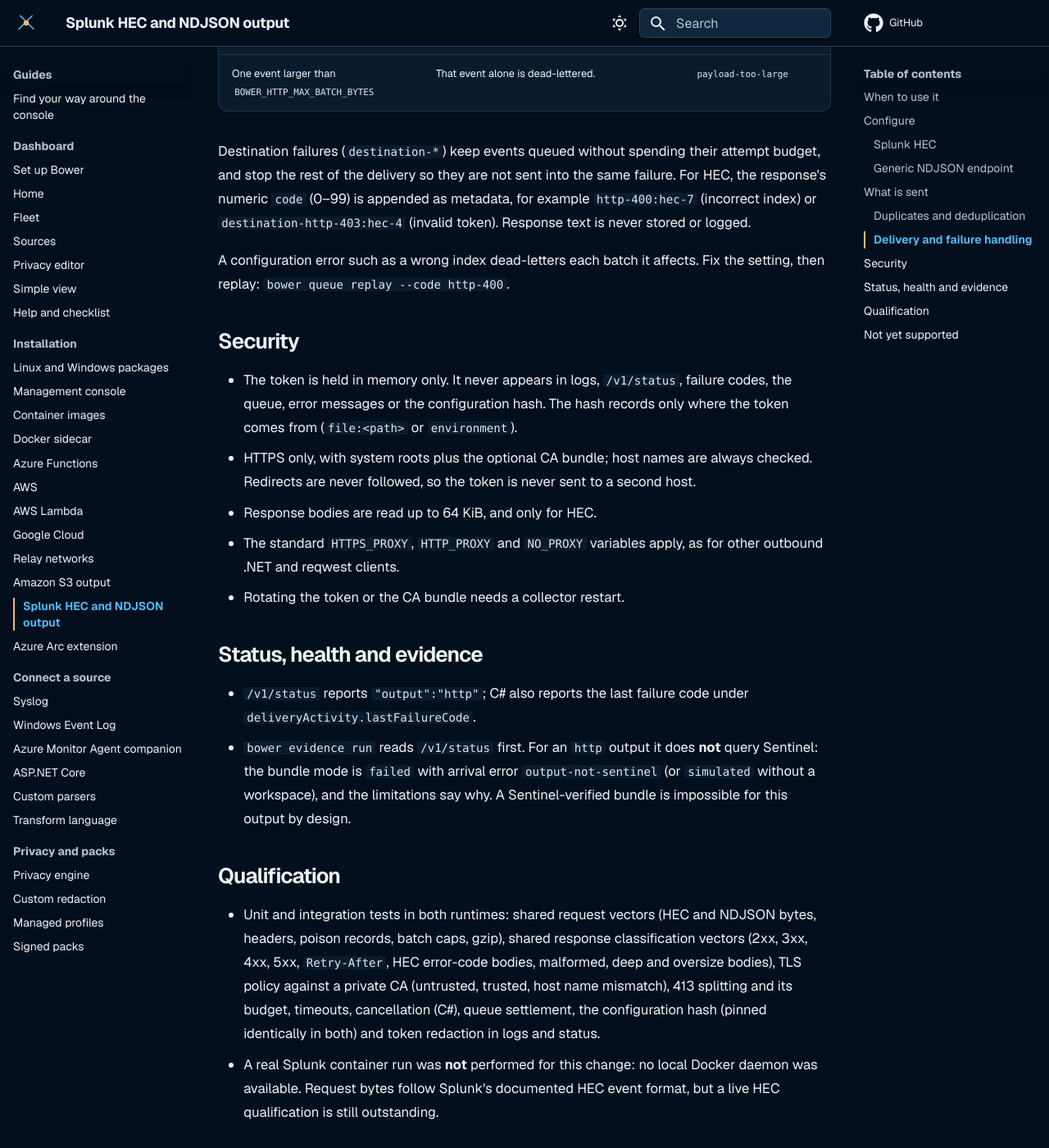
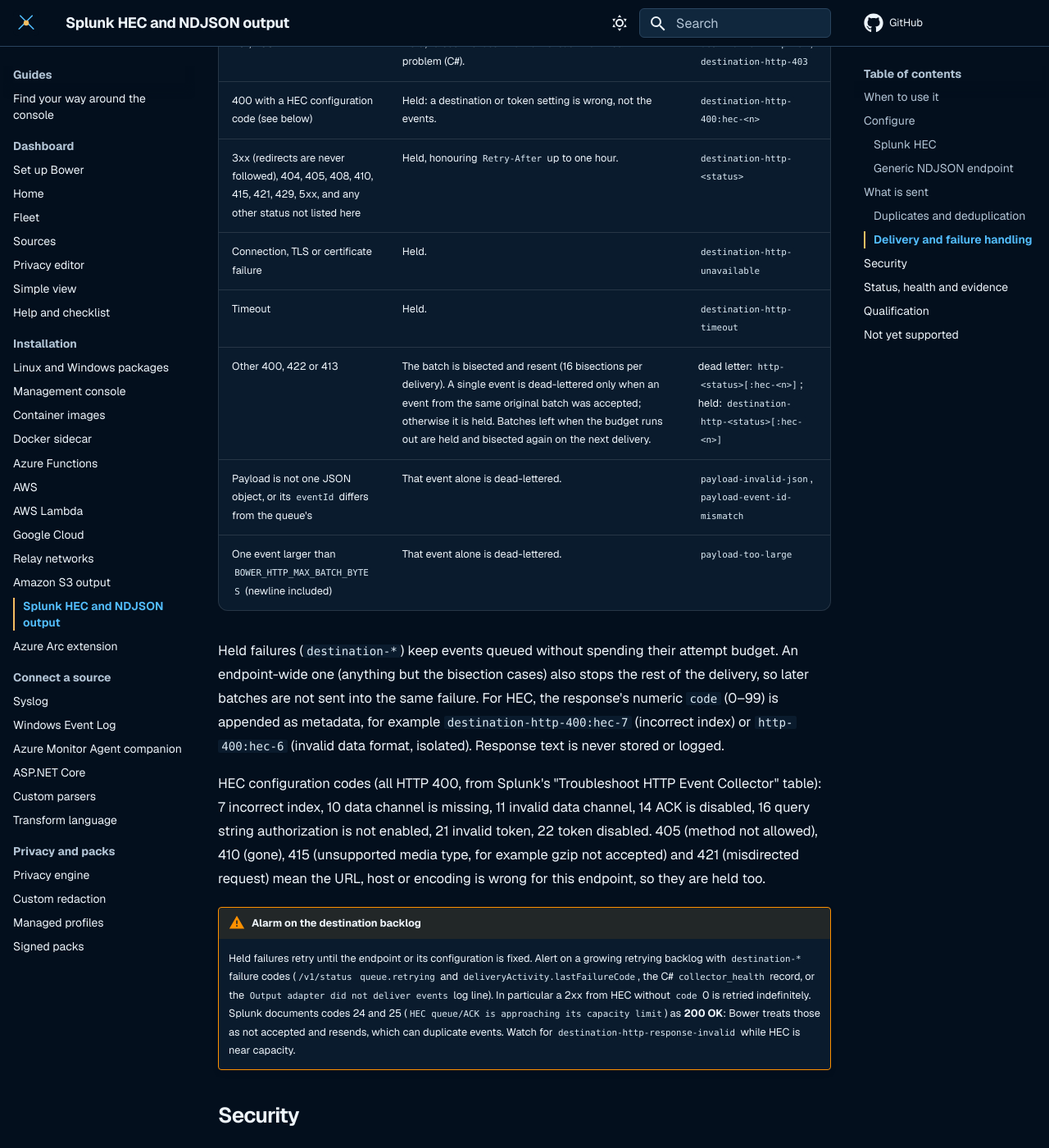
Before and after one commit to jusso-dev/Bower, an MkDocs documentation site: the page built from docs/deployment/http-splunk-hec-output.md, in a window 1280 px wide and 1400 px high, scrolled down 4645 px. Shown: the whole window at 82% size. Built offline with MkDocs 1.6.1 and Material for MkDocs 9.7.7, drawn with Linux system fonts in a browser that asks for light colours; some of the changed text lies outside the part shown.

Commit message:
Docs: HTTP output classification, duplicate window and alarms
Documents the held-versus-poison rules and the HEC configuration codes,
the Rust shutdown duplicate window (pre-existing worker behaviour), an
alarm on the destination-* backlog (a HEC 2xx without code 0, including
Splunk's 200 OK codes 24 and 25, retries indefinitely), self-signed
roots only in BOWER_HTTP_CA_BUNDLE, loopback IP literals without a
proxy, and the collector-output-not-sentinel evidence outcome.

Co-Authored-By: Claude Opus 5.5 <noreply@anthropic.com>

````diff
--- a/docs/deployment/http-splunk-hec-output.md
+++ b/docs/deployment/http-splunk-hec-output.md
@@ -34,9 +34,9 @@ reach it, exactly as they would reach Sentinel.
 | `BOWER_HTTP_FORMAT` | `splunk-hec` | `splunk-hec` or `ndjson`. |
 | `BOWER_HTTP_TOKEN_FILE` | — | File holding the token (preferred). A trailing newline is ignored. Read at start-up. |
 | `BOWER_HTTP_TOKEN` | — | The token itself, when a file is not possible. Exactly one of the two is required. |
-| `BOWER_HTTP_AUTH_HEADER` | `Authorization` | `ndjson` only. `Authorization` sends `Authorization: Bearer <token>`; any other header name (for example `X-Api-Key`) carries the token as is. Connection, content and proxy headers are refused. |
-| `BOWER_HTTP_CA_BUNDLE` | — | PEM roots added to the system roots, for a private CA. Certificate and host name verification are never disabled. |
-| `BOWER_HTTP_ALLOW_INSECURE_LOOPBACK` | `false` | Allows `http://` only to a loopback host (`localhost`, `127.0.0.0/8`, `::1`), for a local test endpoint. Plain HTTP to any other host is refused. |
+| `BOWER_HTTP_AUTH_HEADER` | `Authorization` | `ndjson` only. `Authorization` sends `Authorization: Bearer <token>`; any other header name (for example `X-Api-Key`) carries the token as is. Refused: hop-by-hop and framing headers (`Host`, `Connection`, `Transfer-Encoding`, `TE`, `Upgrade`, ...), proxy credentials, content headers (`Content-Type`, `Content-Length`, `Content-Disposition`, `Content-Range`, `Content-Language`, `Allow`, `Expires`, ...) and response-only headers (`Server`, `Location`, `Retry-After`, ...). The full list is in `tests/fixtures/http-output/vectors.json`; the collector also refuses to start if the header cannot be added to a request. |
+| `BOWER_HTTP_CA_BUNDLE` | — | PEM **self-signed root** CA certificates added to the system roots, for a private CA. Certificate and host name verification are never disabled. Put only roots in the bundle: the C# collector anchors trust at self-signed roots only, so an intermediate would be trusted by the Rust collector but not the C# one. Start-up refuses a bundle holding a certificate whose subject differs from its issuer. Servers must send their intermediates. |
+| `BOWER_HTTP_ALLOW_INSECURE_LOOPBACK` | `false` | Allows `http://` only to a loopback IP literal (`127.0.0.0/8` or `::1`), for a local test endpoint. Host names, `localhost` included, and every other address are refused. Plain HTTP never goes through a proxy. |
 | `BOWER_HTTP_HEC_INDEX` | token default | HEC `index` (lowercase letters, digits, `_`, `-`). Omitted when unset, so the token's default index applies. |
 | `BOWER_HTTP_HEC_SOURCETYPE` | `bower:security` | HEC `sourcetype`. |
 | `BOWER_HTTP_HEC_SOURCE` | `bower` | HEC `source`. |
@@ -109,6 +109,10 @@ bytes are pinned by `tests/fixtures/http-output/vectors.json`.
 
 Delivery is at least once. A request that times out after the endpoint accepted it, or
 a crash between acceptance and the queue's acknowledgement, sends the same event again.
+The Rust collector has one more window: on shutdown its delivery worker aborts the
+output task and discards its partial result, so batches the endpoint already accepted in
+that delivery stay leased and are sent again after the lease expires (C# waits for the
+output and settles what it accepted).
 Every copy carries the same `bower_event_id`, so deduplicate downstream, for example:
 
 ```spl
@@ -118,29 +122,46 @@ index=security sourcetype="bower:security" | dedup bower_event_id
 ## Delivery and failure handling
 
 Requests go one at a time, in queue order. The queue marks an event delivered only
-after the endpoint accepted it; nothing is deleted before then.
+after the endpoint accepted it; nothing is deleted before then. A response is never
+taken as proof that an event is bad unless the same request also proved that its
+siblings are good.
 
 | Response | Outcome | Failure code |
 |---|---|---|
 | 2xx (HEC: JSON body with `code` 0) | Delivered (`http:<format>:endpoint-accepted`). | — |
-| 2xx from HEC without `code` 0 (a proxy page, a captive portal, malformed or over 64 KiB) | Retried behind the destination circuit. | `destination-http-response-invalid` |
-| 401, 403 | Retried behind the destination circuit; raises the `destination-credential` health problem (C#). | `destination-http-401`, `destination-http-403` |
-| 404, 3xx (redirects are never followed), 408, 429, 5xx | Retried behind the destination circuit, honouring `Retry-After` up to one hour. | `destination-http-<status>` |
-| Connection, TLS or certificate failure | Retried behind the destination circuit. | `destination-http-unavailable` |
-| Timeout | Retried behind the destination circuit. | `destination-http-timeout` |
-| 413 | The batch is split in half and resent (at most 16 splits per delivery). A single event the endpoint still refuses is dead-lettered. | `http-413` |
-| Other 4xx (400, 405, 415, ...) | The whole batch is dead-lettered. | `http-<status>` |
+| 2xx from HEC without `code` 0 (a proxy page, a captive portal, malformed or over 64 KiB) | Held and retried, indefinitely. | `destination-http-response-invalid` |
+| 401, 403 | Held; raises the `destination-credential` health problem (C#). | `destination-http-401`, `destination-http-403` |
+| 400 with a HEC configuration code (see below) | Held: a destination or token setting is wrong, not the events. | `destination-http-400:hec-<n>` |
+| 3xx (redirects are never followed), 404, 405, 408, 410, 415, 421, 429, 5xx, and any other status not listed here | Held, honouring `Retry-After` up to one hour. | `destination-http-<status>` |
+| Connection, TLS or certificate failure | Held. | `destination-http-unavailable` |
+| Timeout | Held. | `destination-http-timeout` |
+| Other 400, 422 or 413 | The batch is bisected and resent (16 bisections per delivery). A single event is dead-lettered only when an event from the same original batch was accepted; otherwise it is held. Batches left when the budget runs out are held and bisected again on the next delivery. | dead letter: `http-<status>[:hec-<n>]`; held: `destination-http-<status>[:hec-<n>]` |
 | Payload is not one JSON object, or its `eventId` differs from the queue's | That event alone is dead-lettered. | `payload-invalid-json`, `payload-event-id-mismatch` |
-| One event larger than `BOWER_HTTP_MAX_BATCH_BYTES` | That event alone is dead-lettered. | `payload-too-large` |
+| One event larger than `BOWER_HTTP_MAX_BATCH_BYTES` (newline included) | That event alone is dead-lettered. | `payload-too-large` |
 
-Destination failures (`destination-*`) keep events queued without spending their
-attempt budget, and stop the rest of the delivery so they are not sent into the same
-failure. For HEC, the response's numeric `code` (0–99) is appended as metadata, for
-example `http-400:hec-7` (incorrect index) or `destination-http-403:hec-4` (invalid
-token). Response text is never stored or logged.
+Held failures (`destination-*`) keep events queued without spending their attempt budget.
+An endpoint-wide one (anything but the bisection cases) also stops the rest of the
+delivery, so later batches are not sent into the same failure. For HEC, the response's
+numeric `code` (0–99) is appended as metadata, for example `destination-http-400:hec-7`
+(incorrect index) or `http-400:hec-6` (invalid data format, isolated). Response text is
+never stored or logged.
 
-A configuration error such as a wrong index dead-letters each batch it affects. Fix the
-setting, then replay: `bower queue replay --code http-400`.
+HEC configuration codes (all HTTP 400, from Splunk's "Troubleshoot HTTP Event Collector"
+table): 7 incorrect index, 10 data channel is missing, 11 invalid data channel,
+14 ACK is disabled, 16 query string authorization is not enabled, 21 invalid token,
+22 token disabled. 405 (method not allowed), 410 (gone), 415 (unsupported media type,
+for example gzip not accepted) and 421 (misdirected request) mean the URL, host or
+encoding is wrong for this endpoint, so they are held too.
+
+!!! warning "Alarm on the destination backlog"
+    Held failures retry until the endpoint or its configuration is fixed. Alert on a
+    growing retrying backlog with `destination-*` failure codes (`/v1/status`
+    `queue.retrying` and `deliveryActivity.lastFailureCode`, the C# `collector_health`
+    record, or the `Output adapter did not deliver events` log line). In particular a
+    2xx from HEC without `code` 0 is retried indefinitely. Splunk documents codes 24 and
+    25 (`HEC queue/ACK is approaching its capacity limit`) as **200 OK**: Bower treats
+    those as not accepted and resends, which can duplicate events. Watch for
+    `destination-http-response-invalid` while HEC is near capacity.
 
 ## Security
 
@@ -150,25 +171,30 @@ setting, then replay: `bower queue replay --code http-400`.
 - HTTPS only, with system roots plus the optional CA bundle; host names are always
   checked. Redirects are never followed, so the token is never sent to a second host.
 - Response bodies are read up to 64 KiB, and only for HEC.
-- The standard `HTTPS_PROXY`, `HTTP_PROXY` and `NO_PROXY` variables apply, as for other
-  outbound .NET and reqwest clients.
+- For `https://`, the standard `HTTPS_PROXY`, `HTTP_PROXY` and `NO_PROXY` variables
+  apply, as for the Azure output. Plain `http://` (loopback only) never uses a proxy.
 - Rotating the token or the CA bundle needs a collector restart.
 
 ## Status, health and evidence
 
 - `/v1/status` reports `"output":"http"`; C# also reports the last failure code under
   `deliveryActivity.lastFailureCode`.
-- `bower evidence run` reads `/v1/status` first. For an `http` output it does **not**
-  query Sentinel: the bundle mode is `failed` with arrival error `output-not-sentinel`
-  (or `simulated` without a workspace), and the limitations say why. A Sentinel-verified
+- `bower evidence run` reads `/v1/status` **before** sending anything. Only
+  `azure-logs-ingestion` and `ama-spool` are known to deliver to Sentinel; `relay`, a
+  missing `output` or an unreadable status proceed, with the Sentinel query still the
+  only proof. For an `http` output no canary or probe is sent and Sentinel is not
+  queried: the bundle is `failed` with code `collector-output-not-sentinel` (or
+  `simulated` without a workspace) and a `NOT SENTINEL` limitation. A Sentinel-verified
   bundle is impossible for this output by design.
 
 ## Qualification
 
 - Unit and integration tests in both runtimes: shared request vectors (HEC and NDJSON
-  bytes, headers, poison records, batch caps, gzip), shared response classification
-  vectors (2xx, 3xx, 4xx, 5xx, `Retry-After`, HEC error-code bodies, malformed, deep and
-  oversize bodies), TLS policy against a private CA (untrusted, trusted, host name
+  bytes, headers, poison records, batch caps with byte-exact boundaries, gzip), shared
+  response classification vectors (2xx, 3xx, 4xx, 5xx, `Retry-After`, HEC error-code
+  bodies, malformed, deep and oversize bodies), shared isolation scenarios (mid-stream
+  poison, configuration errors, 413 splitting and budget exhaustion), header-name and
+  endpoint-policy vectors, a 500-event multi-pass delivery to a single-event endpoint, TLS policy against a private CA (untrusted, trusted, host name
   mismatch), 413 splitting and its budget, timeouts, cancellation (C#), queue
   settlement, the configuration hash (pinned identically in both) and token redaction in
   logs and status.
@@ -182,5 +208,6 @@ setting, then replay: `bower queue replay --code http-400`.
   poll acknowledgements and only then acknowledge the queue. Until then a 200 is
   acceptance, not indexing.
 - One output per collector, no fan-out.
-- No per-event isolation of a 400: the whole batch is dead-lettered and can be replayed.
+- Splunk's 200 OK codes 24 and 25 are not yet treated as acceptance (see the warning
+  above).
 - One request at a time; no adaptive concurrency.
````
Also changed, not shown: docs/architecture/dependencies.md (+4 -3 lines), docs/operations/evidence-bundles.md (+1 -1 lines).
